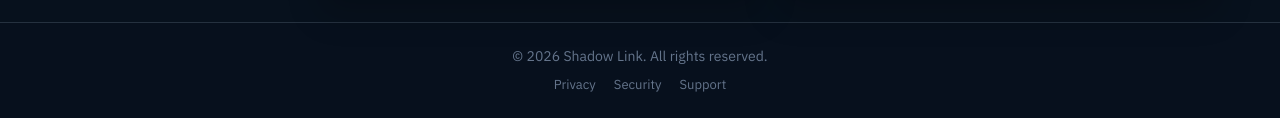
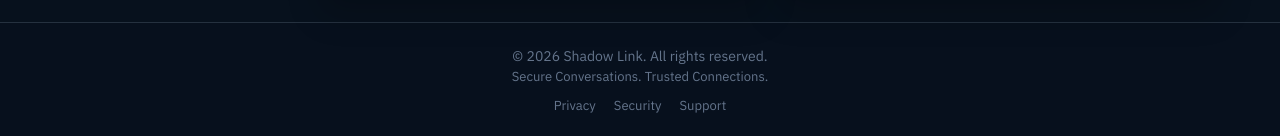
Before and after one commit to nikhilshrsth/Secure-Chat-System, a React (Vite) app in the folder src/client/: page /admin in a window 1280 px wide. Shown: the part 914-1050 px from the top of the page. Built offline with nearby package versions, Linux system fonts and the light colour scheme; no server answers; sample sign-in values are in the browser's storage.

Commit message:
Add footer tagline

```diff
--- a/src/client/src/App.css
+++ b/src/client/src/App.css
@@ -3784,3 +3784,8 @@
     font-size: 12px;
   }
 }
+.footer-tagline {
+  margin-top: 4px;
+  color: #64748b;
+  font-size: 13px;
+}
--- a/src/client/src/components/Footer.jsx
+++ b/src/client/src/components/Footer.jsx
@@ -2,6 +2,7 @@ function Footer() {
   return (
     <footer className="app-footer" aria-label="Application footer">
       <p>© 2026 Shadow Link. All rights reserved.</p>
+      <p className="footer-tagline">Secure Conversations. Trusted Connections.</p>
 
       <div className="footer-links">
         <span>Privacy</span>
```
